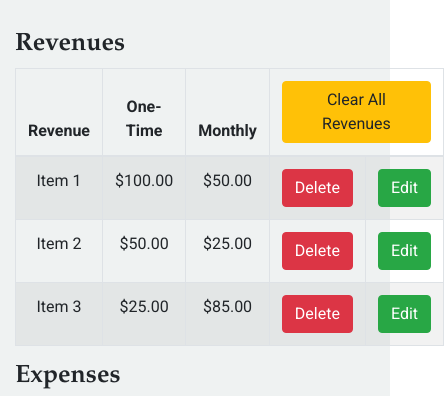
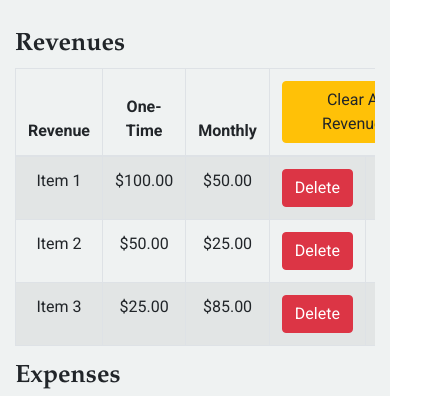
Before and after one commit to zayolab/developer-exercise, a React (Create React App) app: page / in a window 390 px wide. Shown: the part 409-805 px from the top of the page, 444 px wide, since content can reach past the window. Built offline with nearby package versions, Linux system fonts and the light colour scheme.

Commit message:
testing responsive tables

```diff
--- a/src/components/DataTable.js
+++ b/src/components/DataTable.js
@@ -14,7 +14,7 @@ const DataTable = props => {
   return (
     <div className="flex-large">
       <h2>{props.type}s</h2>
-    <Table striped bordered hover  className="data-table">
+    <Table striped bordered hover responsive className="data-table">
         <thead>
           <tr>
             <th>{props.type}</th>
```
